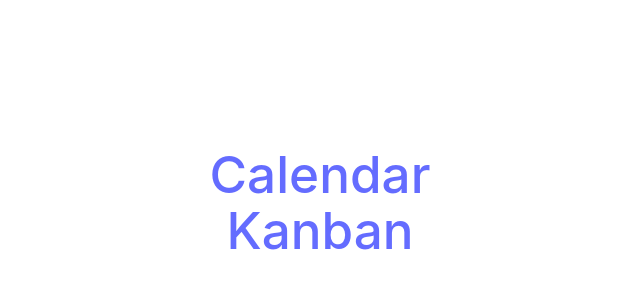
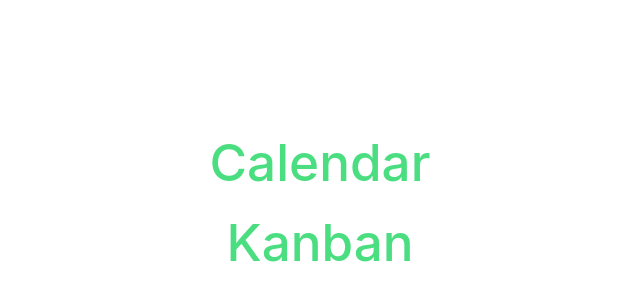
Before and after one commit to AmarDiyab/Calendar-Kanban, a React (Vite) app: page / in a window 1280 px wide. Shown: the part 198-498 px from the top of the page, without its empty margins (320-960 px from the left). Built offline with nearby package versions, Linux system fonts and the light colour scheme.

Commit message:
Updated home page

```diff
--- a/src/index.css
+++ b/src/index.css
@@ -25,7 +25,7 @@
   text-decoration: inherit;
 }
 a:hover {
-  color: #535bf2;
+  color: yellowgreen;
 }
 
 body {
--- a/src/pages/Home.tsx
+++ b/src/pages/Home.tsx
@@ -4,10 +4,10 @@
 const Home = () => {
     return (
         <div>
-            <Link to={'/calendar'}>
+            <Link to={'/calendar'} className="p-5 text-green-400">
                 <h1>Calendar</h1>
             </Link>
-            <Link to={'/kanban'}>
+            <Link to={'/kanban'} className="p-5 text-green-400">
                 <h1>Kanban</h1>
             </Link>
         </div>
```
